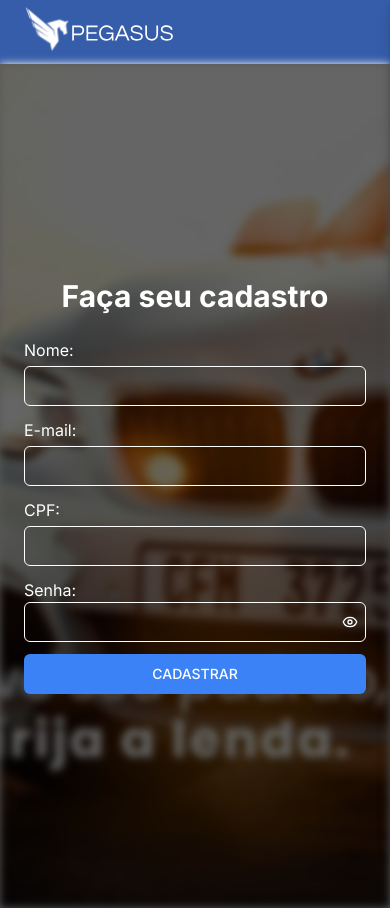
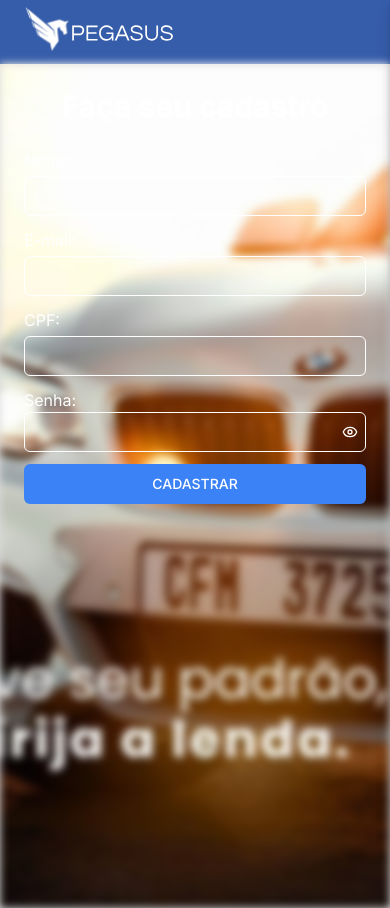
Before and after one commit to gabrieldeoliveira04/Projeto-pegasus-Fork, a Next.js app in the folder frontend-project/: page /cadastro in a window 390 px wide. Built offline with nearby package versions, Linux system fonts and the light colour scheme.

Commit message:
ajuste de responsividade de tela cadastro

```diff
--- a/frontend-project/src/app/cadastro/page.tsx
+++ b/frontend-project/src/app/cadastro/page.tsx
@@ -62,9 +62,9 @@ function Cadastro() {
   const [showPassword, setShowPassword] = useState(false);
 
   return (
-    <div className="relative flex flex-col md:flex-row w-full h-screen">
+    <div className="relative flex flex-col xl:flex-row w-full h-screen">
       {/* IMAGEM DE FUNDO (MOBILE) */}
-      <div className="absolute inset-0 lg:hidden">
+      <div className="absolute inset-0 xl:hidden">
         <Image
           src={Fundo_login}
           alt="Fundo Login"
@@ -74,7 +74,7 @@ function Cadastro() {
       </div>
 
       {/* IMAGEM À ESQUERDA (DESKTOP) */}
-      <div className="hidden lg:block lg:w-1/2 h-full relative">
+      <div className="hidden xl:block xl:w-1/2 h-full relative">
         <Image
           src={Fundo_login}
           alt="Fundo Login"
@@ -84,7 +84,7 @@ function Cadastro() {
       </div>
 
       {/* FORMULÁRIO */}
-      <div className="relative z-10 w-full lg:w-1/2 flex justify-center items-center p-6 lg:p-10 bg-black bg-opacity-60">
+      <div className="relative z-10 w-full xl:flex-1 flex justify-center items-center p-6 xl:p-10 bg-blue bg-opacity-60">
         <form
           onSubmit={handleSubmit}
           className="flex flex-col w-full max-w-md text-white"
```
